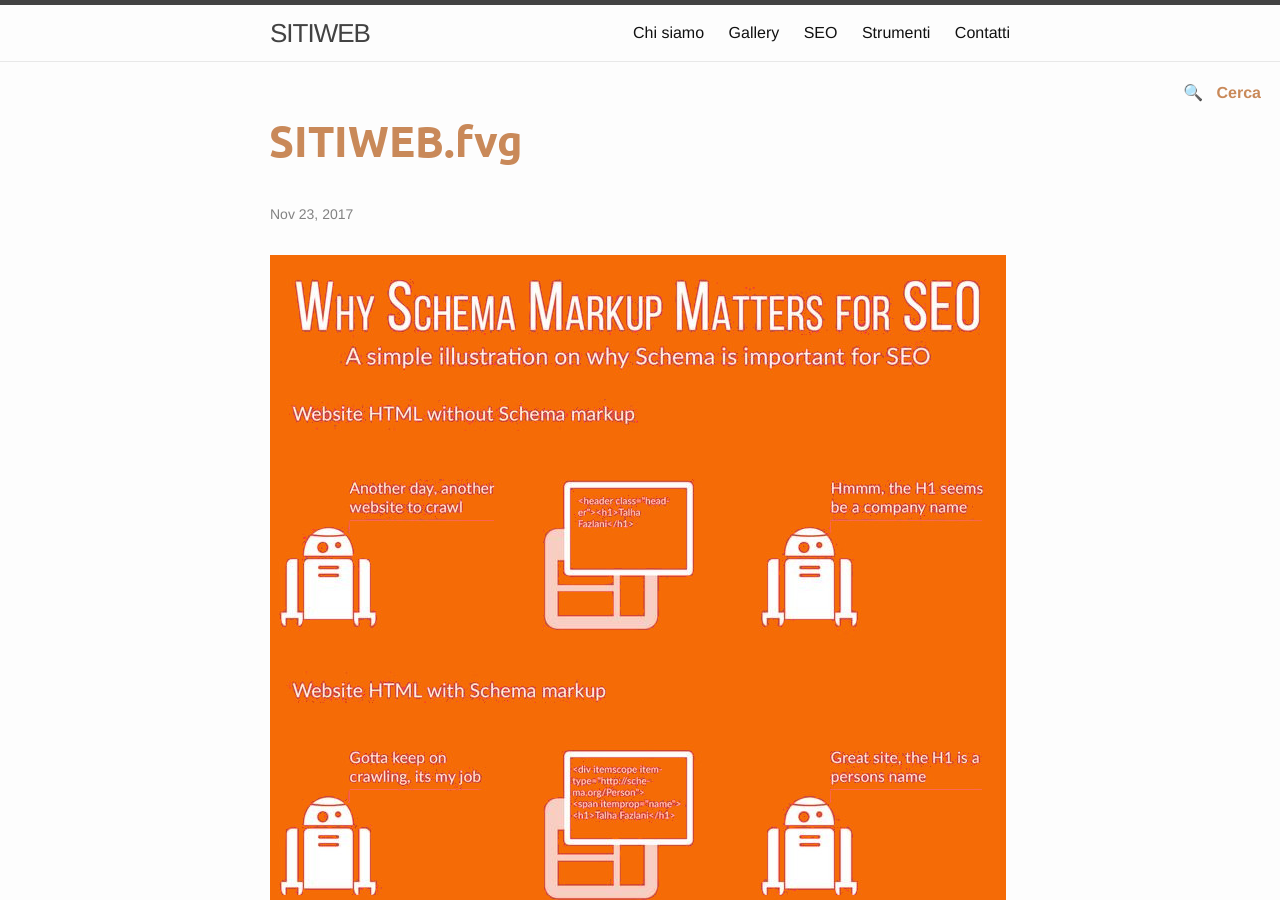
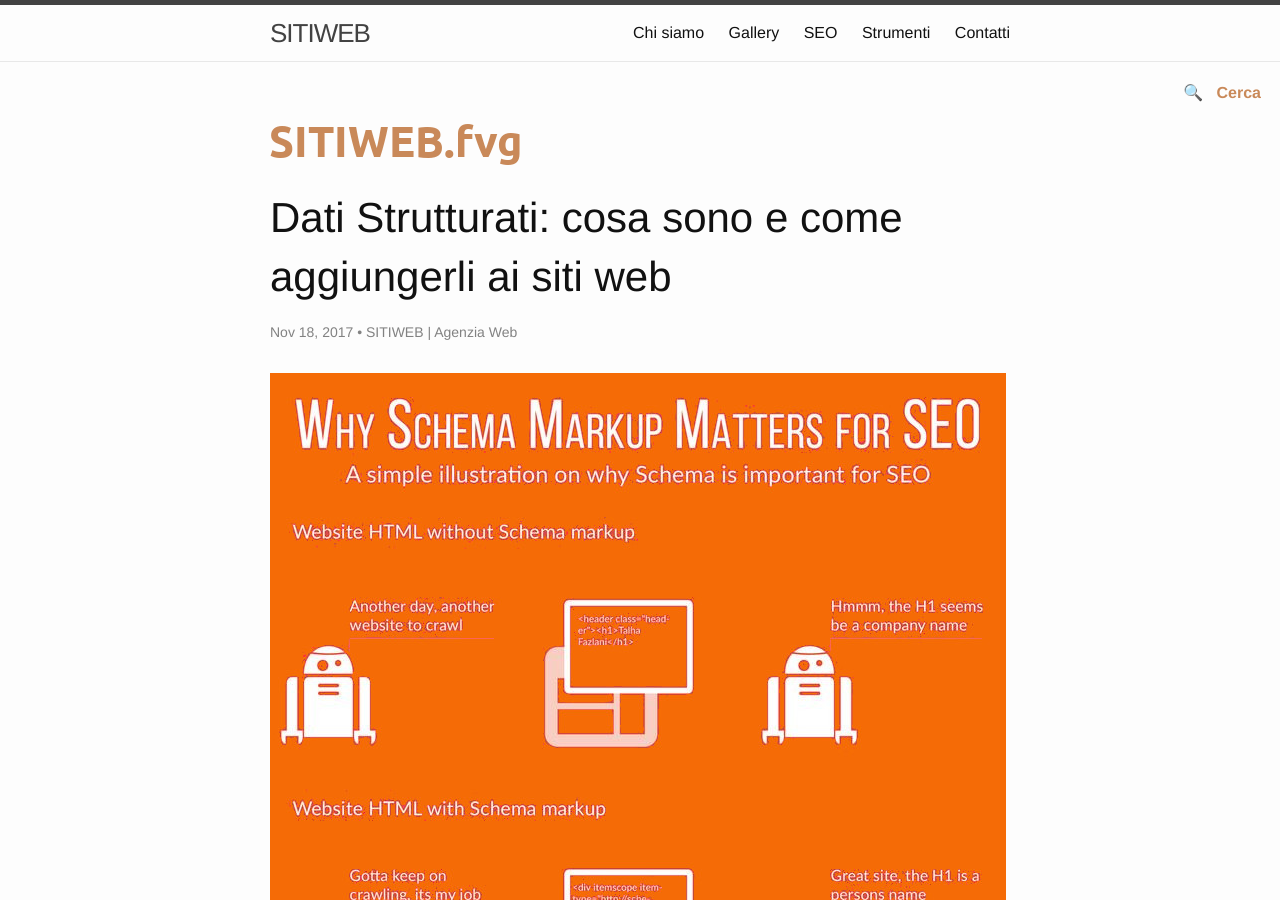
Before and after one commit to enricocaputo/sitiweb.fvg, a Jekyll site: the page built from _posts/2017-11-23-dati-strutturati-cosa-sono-a-cosa-servono.md, in a window 1280 px wide and 900 px high. Built offline with Jekyll 4.4.1, drawn with Linux system fonts in a browser that asks for light colours; our own code applies the rules of GitHub Pages for plain Markdown files; comment, search, counter and statistics services are not loaded.

Commit message:
virgolette nel titolo

```diff
--- a/_posts/2017-11-23-dati-strutturati-cosa-sono-a-cosa-servono.md
+++ b/_posts/2017-11-23-dati-strutturati-cosa-sono-a-cosa-servono.md
@@ -1,7 +1,8 @@
 ---
 layout: post
-title:  Dati Strutturati: come aggiungerli ai siti web e a cosa servono.
+title: 'Dati Strutturati: cosa sono e come aggiungerli ai siti web'
 excerpt: Se Google comprende il markup delle tue pagine, può utilizzare tali informazioni per aggiungere rich snippet e altre funzionalità al tuo risultato di ricerca.
+author: SITIWEB | Agenzia Web
 date:   2017-11-18
 last_modified_at: 2017-11-18
 categories: 'tutorial'
```
Also changed, not shown: _posts/2017-11-08-jekyll-siti-web-statici-veloci-e-sicuri.md (+1 -1 lines).
